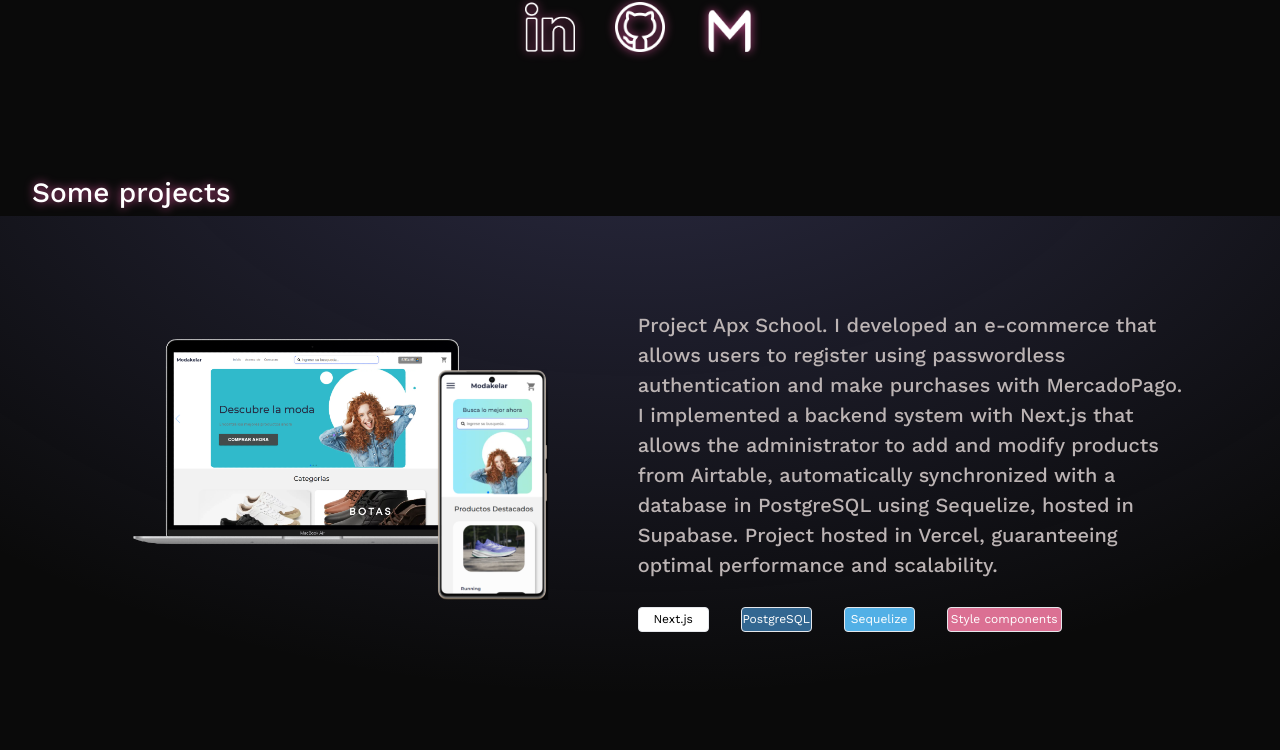
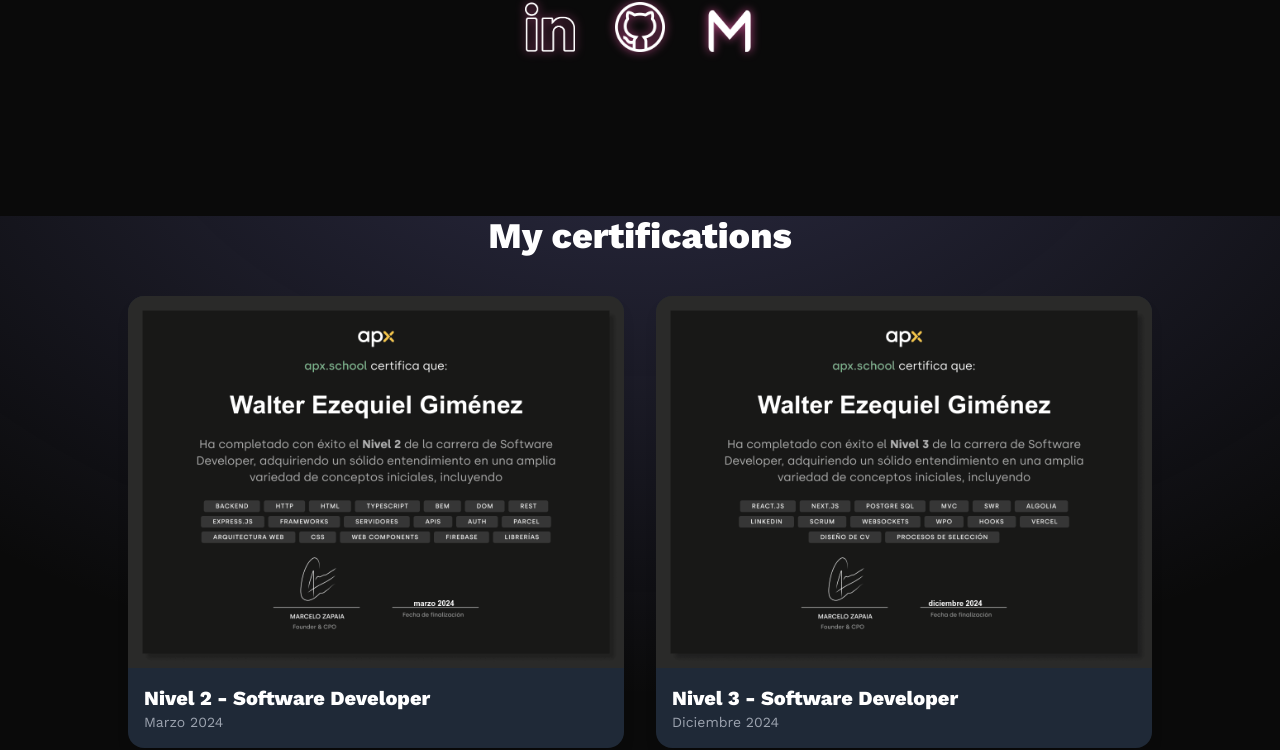
Before and after one commit to ezequielgimenez/portfolio-eze-gimenez, a Next.js app: page /en in a window 1280 px wide. Shown: the part 584-1334 px from the top of the page. Built offline with nearby package versions, Linux system fonts and the light colour scheme.

Commit message:
add changes for freelance

```diff
--- a/app/[locale]/page.tsx
+++ b/app/[locale]/page.tsx
@@ -4,6 +4,7 @@
 import AboutMeComp from "@/components/about me/AboutMe";
 import SocialComp from "@/components/socials/Socials";
 import ContactComp from "@/components/contact/Contact";
+import Certifications from "@/components/certifications/Certifications";
 
 export default function Home() {
   return (
@@ -11,6 +12,7 @@
       <HeaderComp></HeaderComp>
       <HelloComp></HelloComp>
       <SocialComp></SocialComp>
+      <Certifications />
       <MyProjectsComp></MyProjectsComp>
       <AboutMeComp></AboutMeComp>
       <ContactComp></ContactComp>
--- /dev/null
+++ b/components/certifications/Certifications.tsx
@@ -0,0 +1,50 @@
+// components/Certifications.tsx
+import Image from "next/image";
+import { useTranslations } from "next-intl";
+
+const certifications = [
+  {
+    title: "Nivel 2 - Software Developer",
+    date: "Marzo 2024",
+    img: "/images/certificaciones/nivel2.jpg",
+  },
+  {
+    title: "Nivel 3 - Software Developer",
+    date: "Diciembre 2024",
+    img: "/images/certificaciones/nivel3.jpg",
+  },
+];
+
+export default function Certifications() {
+  const t = useTranslations("");
+
+  return (
+    <section className="py-16 px-6 text-white" id="certificaciones">
+      <div data-aos="fade-up" className="max-w-5xl mx-auto">
+        <h2 className="text-3xl md:text-4xl font-bold mb-10 text-center">
+          {t("titulo-certificado")}
+        </h2>
+        <div className="grid gap-8 md:grid-cols-2">
+          {certifications.map((cert, i) => (
+            <div
+              key={i}
+              className="bg-gray-800 rounded-2xl shadow-lg overflow-hidden hover:scale-105 transition-transform"
+            >
+              <Image
+                src={cert.img}
+                alt={cert.title}
+                width={800}
+                height={600}
+                className="w-full object-cover"
+              />
+              <div className="p-4">
+                <h3 className="text-xl font-semibold">{cert.title}</h3>
+                <p className="text-sm text-gray-400">{cert.date}</p>
+              </div>
+            </div>
+          ))}
+        </div>
+      </div>
+    </section>
+  );
+}
--- a/components/contact/Contact.tsx
+++ b/components/contact/Contact.tsx
@@ -6,7 +6,7 @@
   return (
     <div
       id="contacto"
-      className="xs:h-[670px] xs:pt-40 xs:pl-4 sm:pt-[170px] sm:pl-8 sm:pb-32 xl:pt-16 xl:h-[500px]"
+      className="xs:h-[670px] xs:pt-40 xs:pl-4 sm:pt-[170px] sm:pl-8 sm:pb-32 xl:pt-8 xl:h-[500px]"
     >
       <div className="flex xs:justify-center sm:justify-normal">
         <h2 className="text-[28px] font-[500] drop-shadow-[0px_0px_5px_rgba(197,75,140,1)]">
--- a/components/projects/Projects.tsx
+++ b/components/projects/Projects.tsx
@@ -29,7 +29,7 @@
         >
           {/* Contenedor con límites de la imagen */}
           <a
-            href="https://github.com/ezequielgimenez/ecommerce-modakelar"
+            href="https://ecommerce-modakelar.vercel.app/"
             target="_blank"
             className="relative w-full h-full rounded-[20px] overflow-hidden cursor-pointer"
           >
@@ -90,7 +90,7 @@
         >
           {/* Contenedor con límites de la imagen */}
           <a
-            href="https://github.com/ezequielgimenez/frontend-pet-finder"
+            href="https://pet-finder-21a3b.web.app/"
             target="_blank"
             className="relative w-full h-full rounded-[20px] overflow-hidden"
           >
--- a/messages/en.json
+++ b/messages/en.json
@@ -3,6 +3,8 @@
   "titulo-hello2": "",
   "titulo-hello3": "Developer Fullstack",
   "titulo-work": "Some projects",
+  "titulo-certificado": "My certifications",
+
   "work-1": "Project Apx School. I developed an e-commerce that allows users to register using passwordless authentication and make purchases with MercadoPago. I implemented a backend system with Next.js that allows the administrator to add and modify products from Airtable, automatically synchronized with a database in PostgreSQL using Sequelize, hosted in Supabase. Project hosted in Vercel, guaranteeing optimal performance and scalability.",
   "work-2": "Project Apx School. I participated in the development of a landing page as part of an agile team using the Scrum methodology. We defined the business idea, mission, MVP, target audience, and brand during the sprint and planning phases. We designed and developed a page aligned with the brief objectives, demonstrating collaborative skills and focus on design details.",
   "work-3": "I created a web app for locating lost pets using React, CSS Modules, and packaging the frontend with Vite. I deployed the frontend on Firebase Hosting and developed a robust backend with Express.js, handling data with Sequelize and sending emails with Nodemailer. I integrated interactive maps with the Mapbox GL React API, improving the user experience for locating pets.",
@@ -11,7 +13,7 @@
   "name": "Ezequiel Giménez",
   "description": " a passionate Web Developer with frontend and backend skills, building applications with ",
   "stacks": "React, Next.js, Node.js, and databases like PostgreSQL.🚀",
-  "about-me": "I'm committed to my professional growth and I'm always looking for ways to improve and expand my skills in both areas. When I'm not immersed in design or programming, I like to go for a walk, always looking for new ideas and inspiration for my projects. 🚴‍♂️🌲",
+  "about-me": "I'm committed to my professional growth and constantly learning to offer modern solutions in web design and development. My goal is to help entrepreneurs and brands enhance their digital presence with attractive, functional, and easy-to-use websites.",
 
   "titulo-contact": "Contact me",
   "contact": "If you are interested in my profile, send me a message!"
--- a/messages/es.json
+++ b/messages/es.json
@@ -3,7 +3,7 @@
   "titulo-hello2": "",
   "titulo-hello3": "Developer Fullstack",
   "titulo-work": "Algunos proyectos",
-
+  "titulo-certificado": "Mis certificaciones",
   "work-1": "Proyecto de apx school. Desarrollé un e-commerce que permite a los usuarios registrarse mediante autenticación passwordless y realizar compras con MercadoPago. Implementé un sistema backend con Next.js que permite al administrador agregar y modificar productos desde Airtable, sincronizados automáticamente con una base de datos en PostgreSQL mediante Sequelize, alojada en Supabase. Proyecto alojado en Vercel, garantizando un rendimiento óptimo y escalabilidad.",
   "work-2": "Proyecto de apx school. Participé en el desarrollo de una landing page como parte de un equipo ágil utilizando la metodología Scrum. Definimos la idea de negocio, misión, MVP, público objetivo, y marca durante las fases de sprint y planificación. Diseñamos y desarrollamos una página alineada con los objetivos del brief, demostrando habilidades colaborativas y enfoque en los detalles de diseño.",
 
@@ -13,7 +13,7 @@
   "name": "Ezequiel Giménez",
   "description": " un apasionado Web Developer con habilidades en frontend y backend, creando aplicaciones con ",
   "stacks": "React, Next.js, Node.js y bases de datos como PostgreSQL.🚀",
-  "about-me": "Estoy compremetido con mi crecimiento profesional y estoy siempre buscando formas de mejorar y expandir mis habilidades en ambas áreas. Cuando no estoy inmerso en el diseño o la programación, me gusta  salir a dar un paseo, siempre buscando nuevas ideas e inspiración para mis proyectos. 🚴‍♂️🌲",
+  "about-me": "Estoy comprometido con mi crecimiento profesional y en constante aprendizaje para ofrecer soluciones modernas en diseño y desarrollo web. Mi objetivo es ayudar a emprendedores y marcas a potenciar su presencia digital con sitios atractivos, funcionales y fáciles de usar.",
   "titulo-contact": "Contacto",
   "contact": "Si te interesa mi perfil, envíame un mensaje!"
 }
```
Also changed, not shown: public/images/certificaciones/nivel2.jpg (added), public/images/certificaciones/nivel3.jpg (added).
